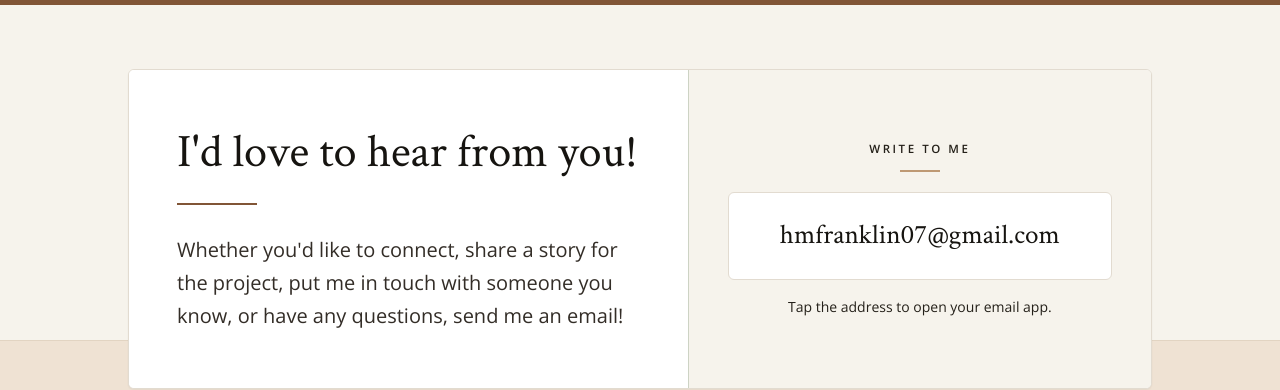
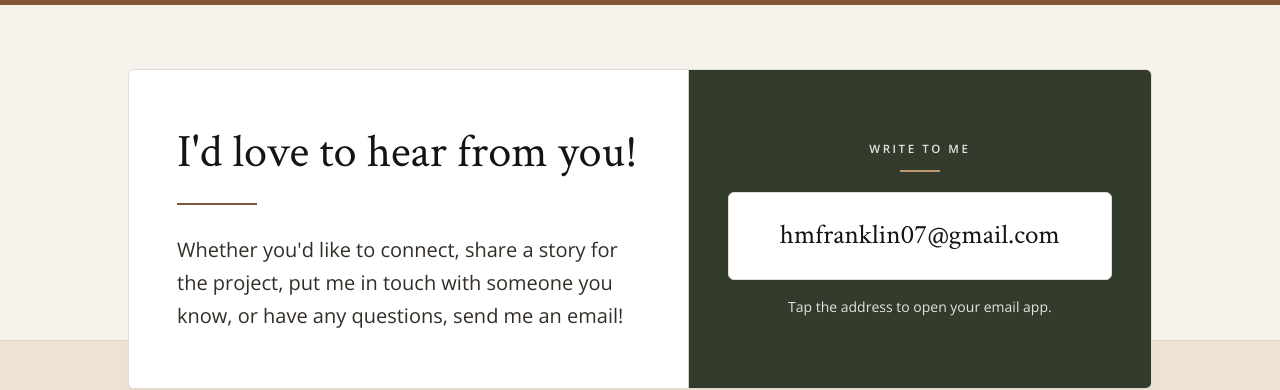
Before and after one commit to hmfranklin07/dale, a React (Vite) app: page /contact in a window 1280 px wide. Shown: the part 425-815 px from the top of the page. Built offline with nearby package versions, Linux system fonts and the light colour scheme.

Commit message:
Add dark green to the contact email panel.

```diff
--- a/src/pages/Contact.jsx
+++ b/src/pages/Contact.jsx
@@ -79,9 +79,9 @@ export default function Contact() {
                     </p>
                   </div>
 
-                  <div className="flex flex-col items-center justify-center bg-paper px-6 py-10 text-center sm:px-8 sm:py-12 md:px-9 md:py-14">
+                  <div className="flex flex-col items-center justify-center bg-sage-800 px-6 py-10 text-center sm:px-8 sm:py-12 md:px-9 md:py-14">
                     <div className="w-full max-w-sm">
-                      <p className="text-[0.72rem] font-semibold uppercase tracking-[0.22em] text-earth-800">
+                      <p className="text-[0.72rem] font-semibold uppercase tracking-[0.22em] text-sage-100">
                         Write to me
                       </p>
                       <div className="mx-auto mt-3 h-0.5 w-10 bg-rust-400" aria-hidden />
@@ -93,7 +93,7 @@ export default function Contact() {
                           {siteMeta.contactEmail}
                         </span>
                       </a>
-                      <p className="mt-4 text-sm leading-relaxed text-earth-800">
+                      <p className="mt-4 text-sm leading-relaxed text-sage-100">
                         Tap the address to open your email app.
                       </p>
                     </div>
```
